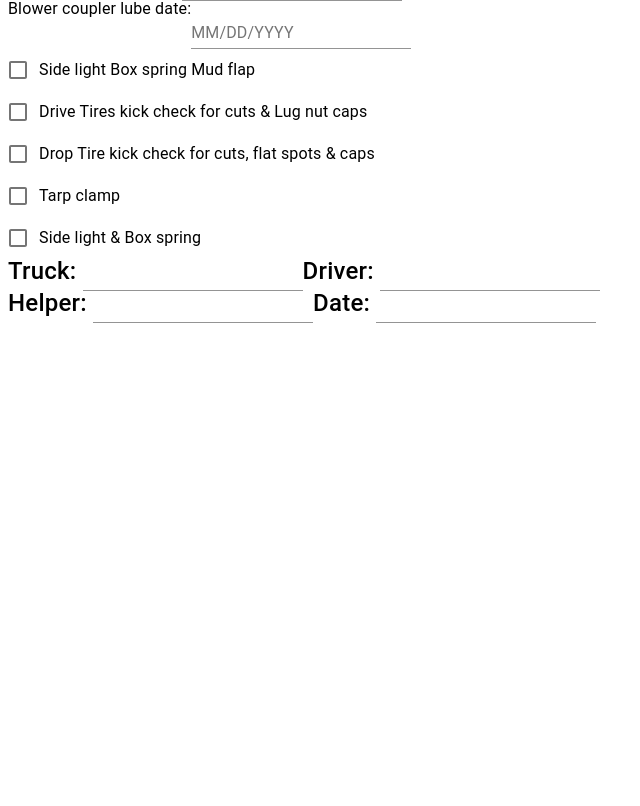
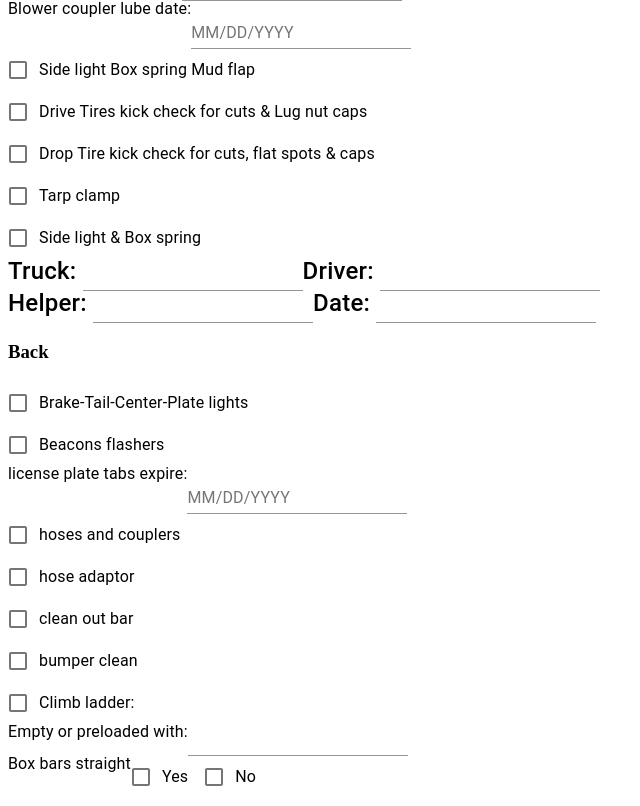
Before and after one commit to alexcravalho/GreenPDFInternal, a React app: page / in a window 1280 px wide. Shown: the part 1815-2621 px from the top of the page, without its empty margins (0-640 px from the left). Before the commit the page ends 2146 px from the top, so only its background shows below. Built offline with nearby package versions, Linux system fonts and the light colour scheme; the HTML template or start-up script is replaced by a standard one.

Commit message:
added Back component to Form

```diff
--- a/client/src/components/Form.tsx
+++ b/client/src/components/Form.tsx
@@ -4,6 +4,7 @@ import { InsideFromDrivers } from './InsideFromDrivers';
 import { UnderSeat } from './UnderSeat';
 import { OutsideDriver } from './OutsideDriver';
 import { TruckDriver } from './TruckDriver';
+import { Back } from './Back';
 
 // interface AppState {
 // }
@@ -31,6 +32,7 @@ export class Form extends Component<{}, {}> {
         </div>
         <div className="form-right-column">
           <TruckDriver />
+          <Back />
         </div>
       </div>
     )
```
